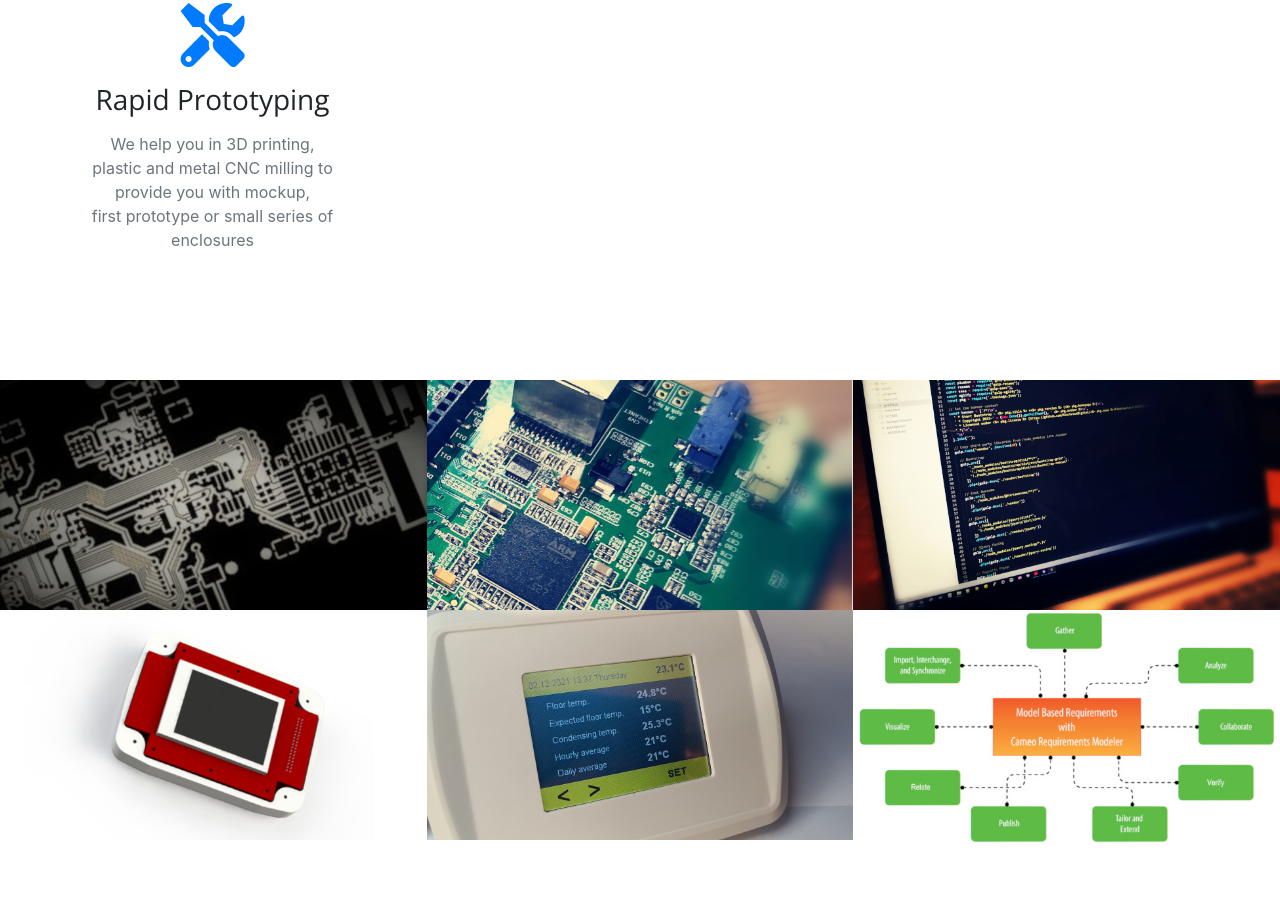
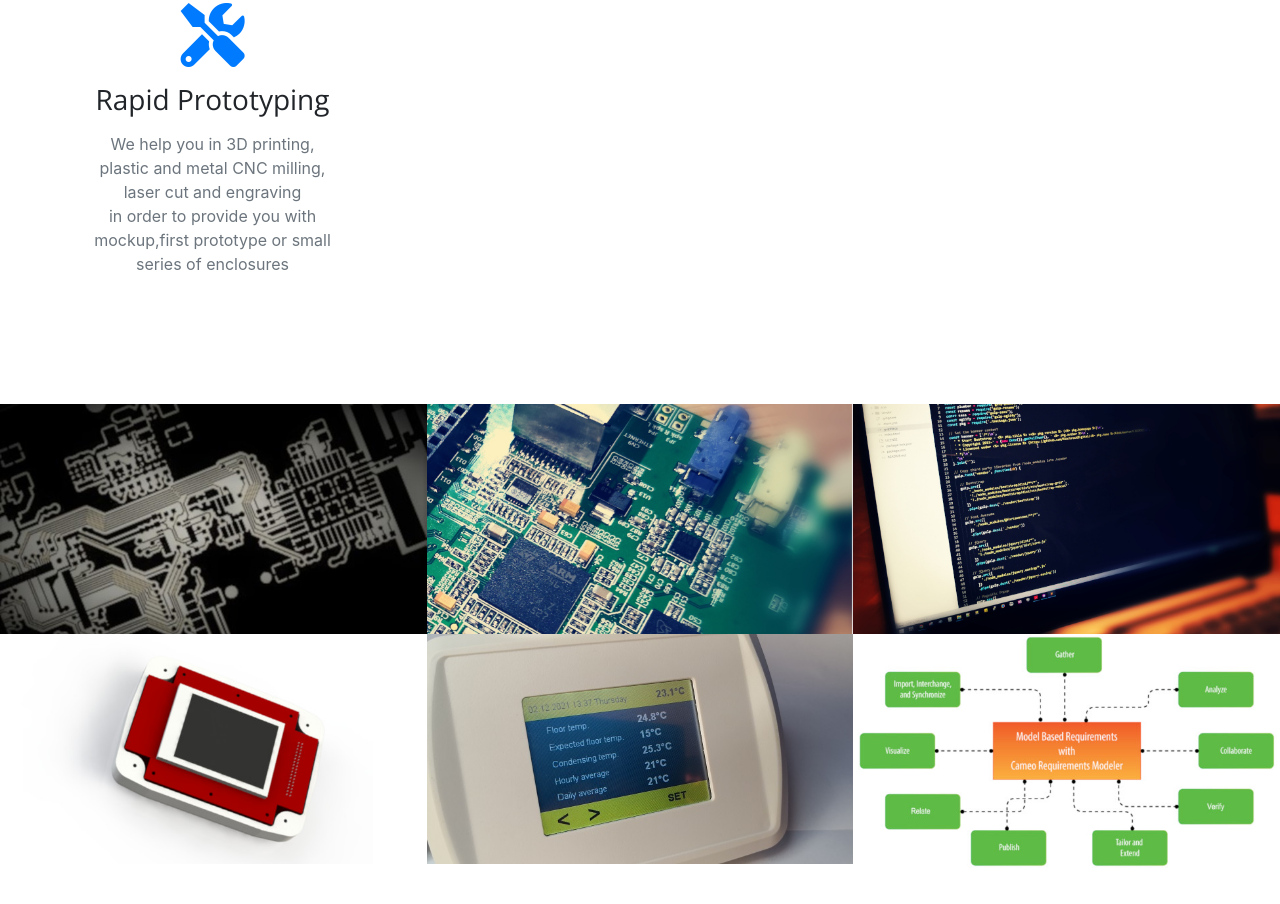
Before and after one commit to atrabit/atrabit.github.io, a website with bundled scripts: page index.html in a window 1280 px wide. Shown: the part 1930-2834 px from the top of the page. Built offline with nearby package versions, Linux system fonts and the light colour scheme.

Commit message:
Update index.html
prototype text update

```diff
--- a/index.html
+++ b/index.html
@@ -158,8 +158,8 @@
           <div class="service-box mt-5 mx-auto">
             <i class="fas fa-4x fa-tools text-primary mb-3 sr-icon-4"></i>
             <h3 class="mb-3">Rapid Prototyping</h3>
-            <p class="text-muted mb-0">We help you in 3D printing, plastic and metal CNC milling to provide you with mockup, </p>
-            <p class="text-muted mb-0">first prototype or small series of enclosures </p>
+            <p class="text-muted mb-0">We help you in 3D printing, plastic and metal CNC milling, laser cut and engraving</p>
+            <p class="text-muted mb-0">in order to provide you with mockup,first prototype or small series of enclosures </p>
           </div>
         </div>
       </div>
```
